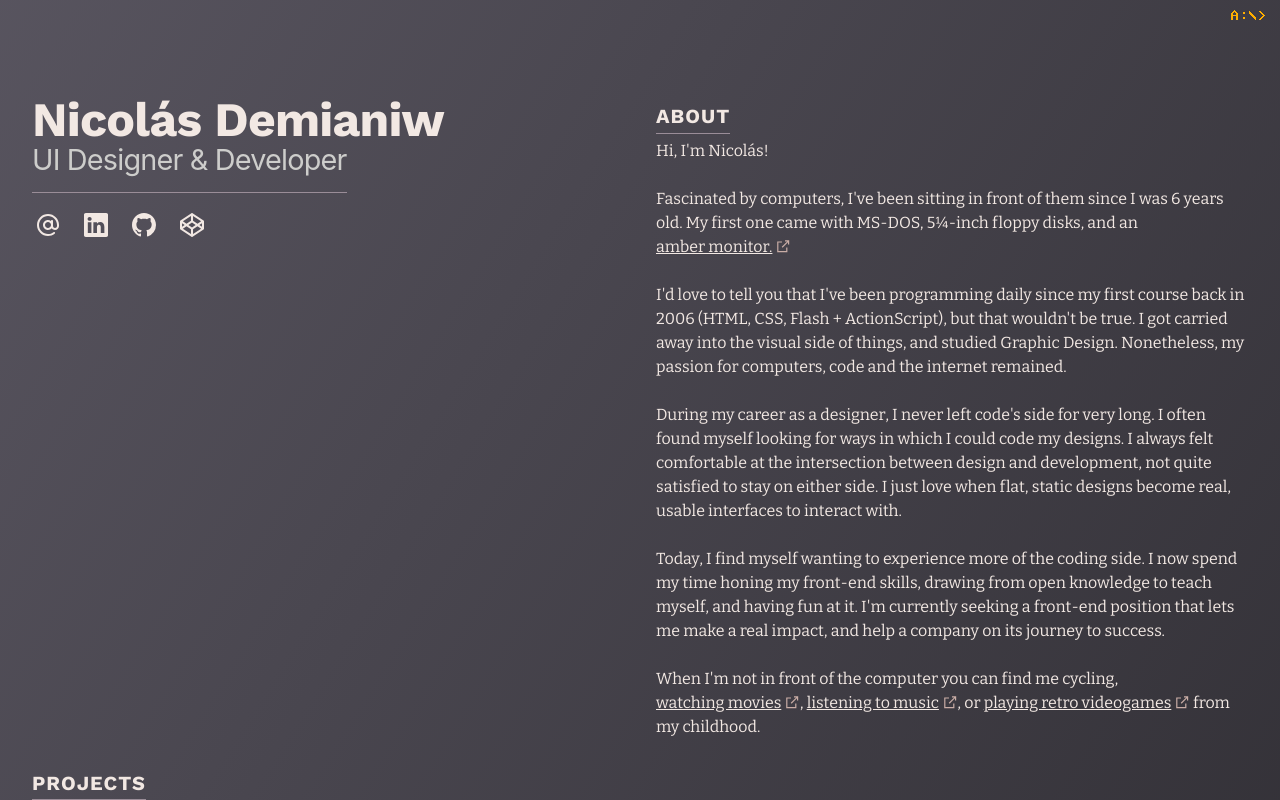
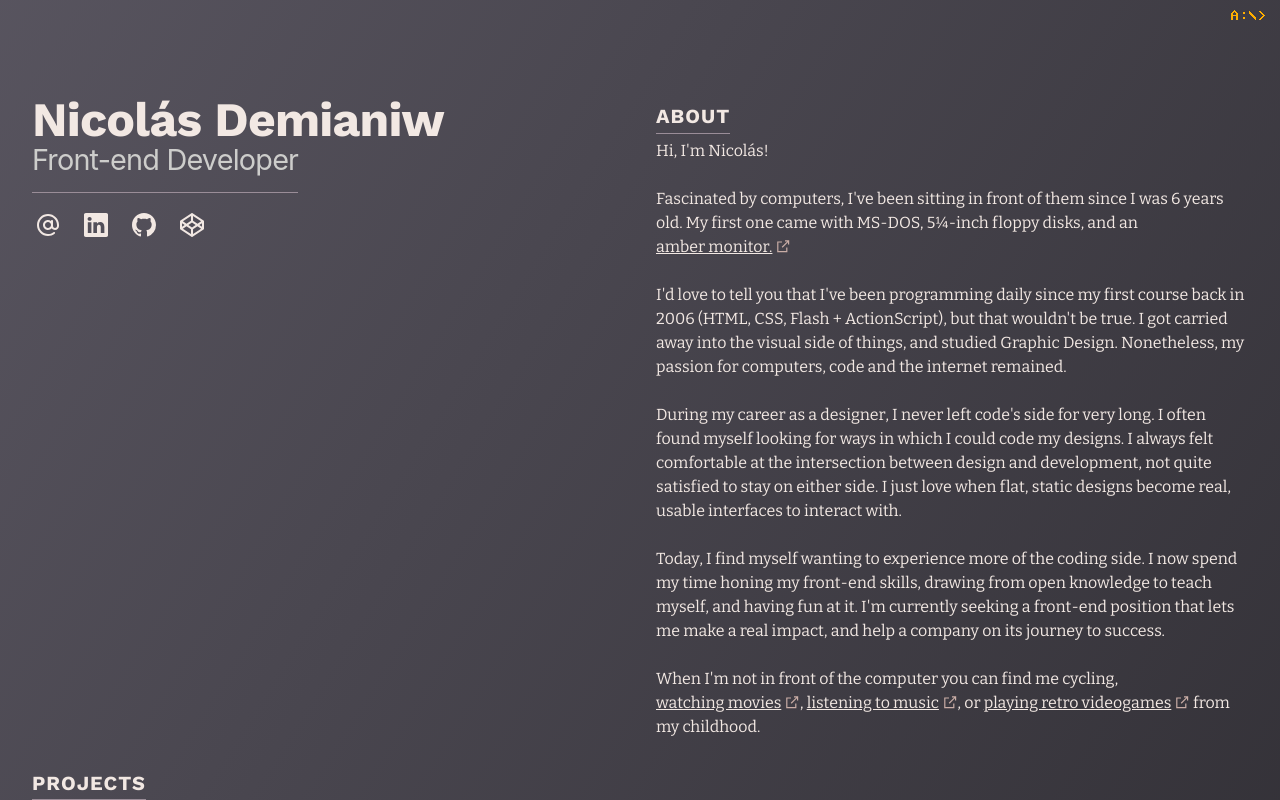
Before and after one commit to ndemia/demia.me-react, a React (Vite) app: page / in a window 1280 px wide. Shown: the top 800 px of the page. Built offline with nearby package versions, Linux system fonts and the light colour scheme; a web font is replaced by a local one.

Commit message:
Change profession title

```diff
--- a/src/components/MainSubtitle/MainSubtitle.jsx
+++ b/src/components/MainSubtitle/MainSubtitle.jsx
@@ -1,5 +1,5 @@
 import { StyledMainSubtitle } from './MainSubtitle.styled';
 
 export default function MainSubtitle() {
-	return <StyledMainSubtitle>UI Designer & Developer</StyledMainSubtitle>;
+	return <StyledMainSubtitle>Front-end Developer</StyledMainSubtitle>;
 }
```
